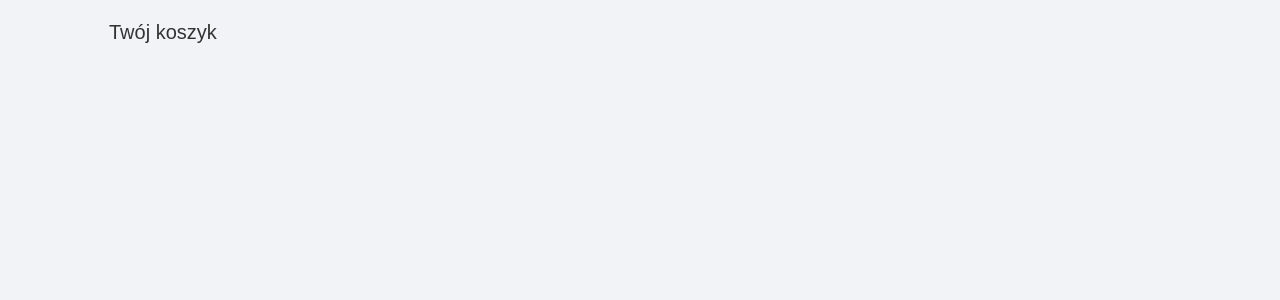
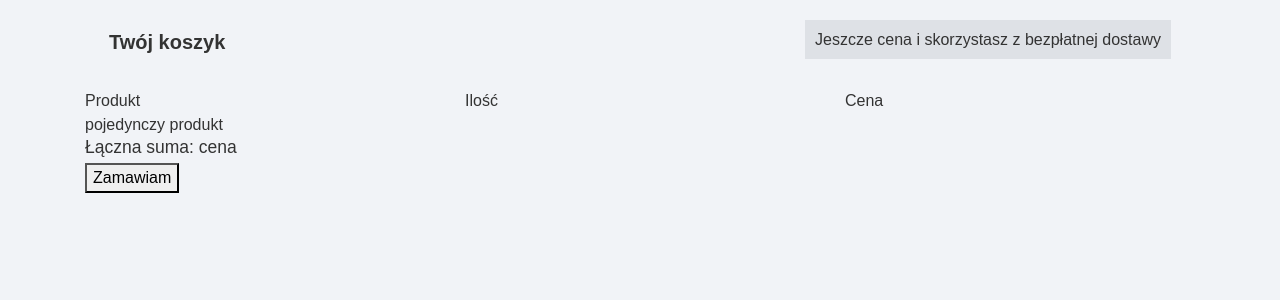
Before and after one commit to NataliaSokolowska/react-cart-widget, a React (Create React App) app: page / in a window 1280 px wide. Shown: the top 300 px of the page. Built offline with nearby package versions, Linux system fonts and the light colour scheme.

Commit message:
Building Title Components and sending props to styled components

```diff
--- a/src/components/Atoms/Title/Title.js
+++ b/src/components/Atoms/Title/Title.js
@@ -1,8 +1,8 @@
 import React from "react";
-import * as S from "./TitleStyle";
+import { TitleHeader } from "./TitleStyle";
 
-const Heading = (props) => {
-  return <S.Title>{props.title}</S.Title>;
+const Title = ({ title, extra }) => {
+  return <TitleHeader extra={extra}>{title}</TitleHeader>;
 };
 
-export default Heading;
+export default Title;
--- a/src/components/Atoms/Title/TitleStyle.js
+++ b/src/components/Atoms/Title/TitleStyle.js
@@ -1,9 +1,15 @@
-import styled from "styled-components";
+import styled, { css } from "styled-components";
 
-export const Title = styled.h3`
+export const TitleHeader = styled.h1`
   font-size: ${({ theme }) => theme.fontSize.m};
   color: ${({ theme }) => theme.primary};
   display: flex;
   justify-content: flex-start;
-  padding: 2rem 2.4rem;
+
+  ${(props) =>
+    props &&
+    props.extra === "bold" &&
+    css`
+      font-weight: bold;
+    `}
 `;
--- a/src/components/Molecules/Item/Item.js
+++ b/src/components/Molecules/Item/Item.js
@@ -1,12 +1,7 @@
 import React from "react";
-import Title from "../../Atoms/Title/Title";
 
 const Item = () => {
-  return (
-    <div>
-      <Title title="Twój koszyk" />
-    </div>
-  );
+  return <div>pojedynczy produkt</div>;
 };
 
 export default Item;
--- a/src/components/Organism/CartSection/CartSection.js
+++ b/src/components/Organism/CartSection/CartSection.js
@@ -1,8 +1,20 @@
 import React from "react";
+import CartHeader from "../../Molecules/CartHeader/CartHeader";
+import CartTable from "../../Atoms/CartTable/CartTable";
 import Item from "../../Molecules/Item/Item";
+import Summary from "../../Atoms/Summary/Summary";
+import Button from "../../Atoms/Button/Button";
 
 const CartSection = () => {
-  return <Item />;
+  return (
+    <>
+      <CartHeader />
+      <CartTable />
+      <Item />
+      <Summary />
+      <Button buttonTitle="Zamawiam" />
+    </>
+  );
 };
 
 export default CartSection;
```
